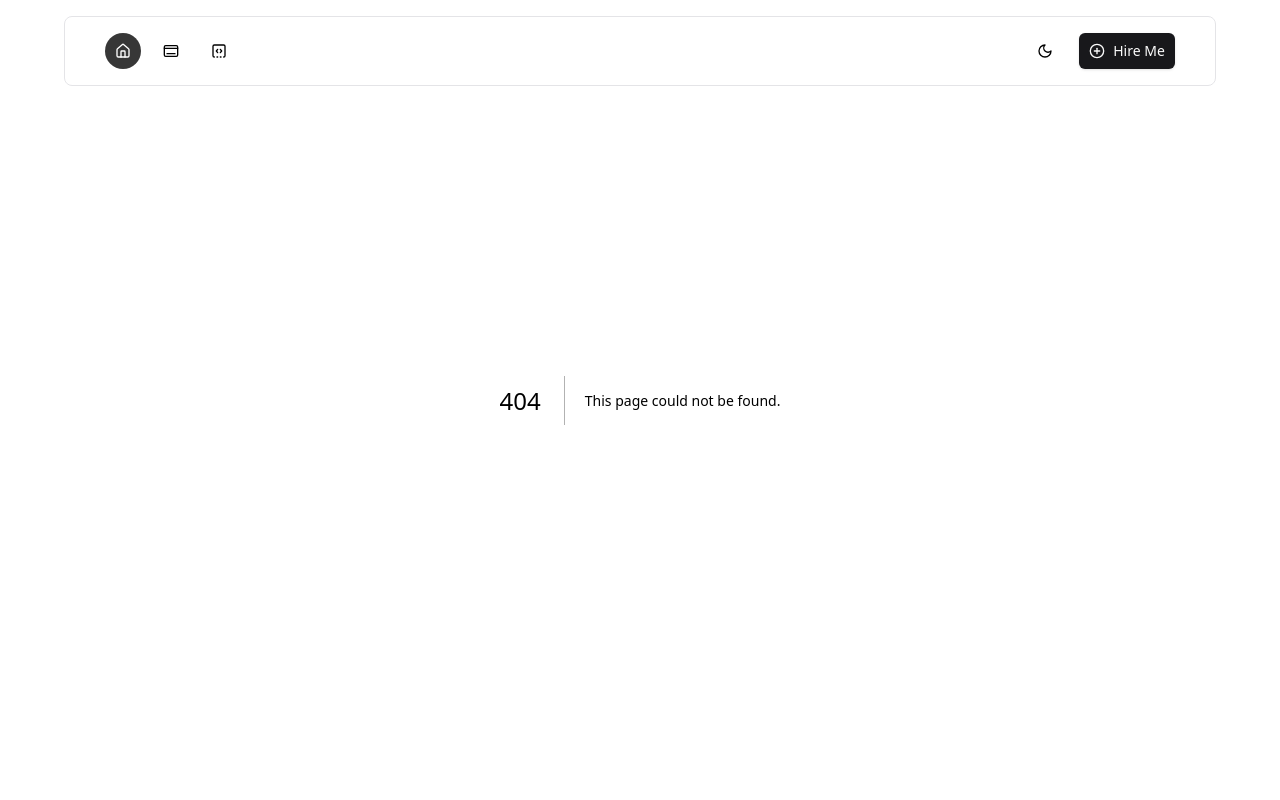
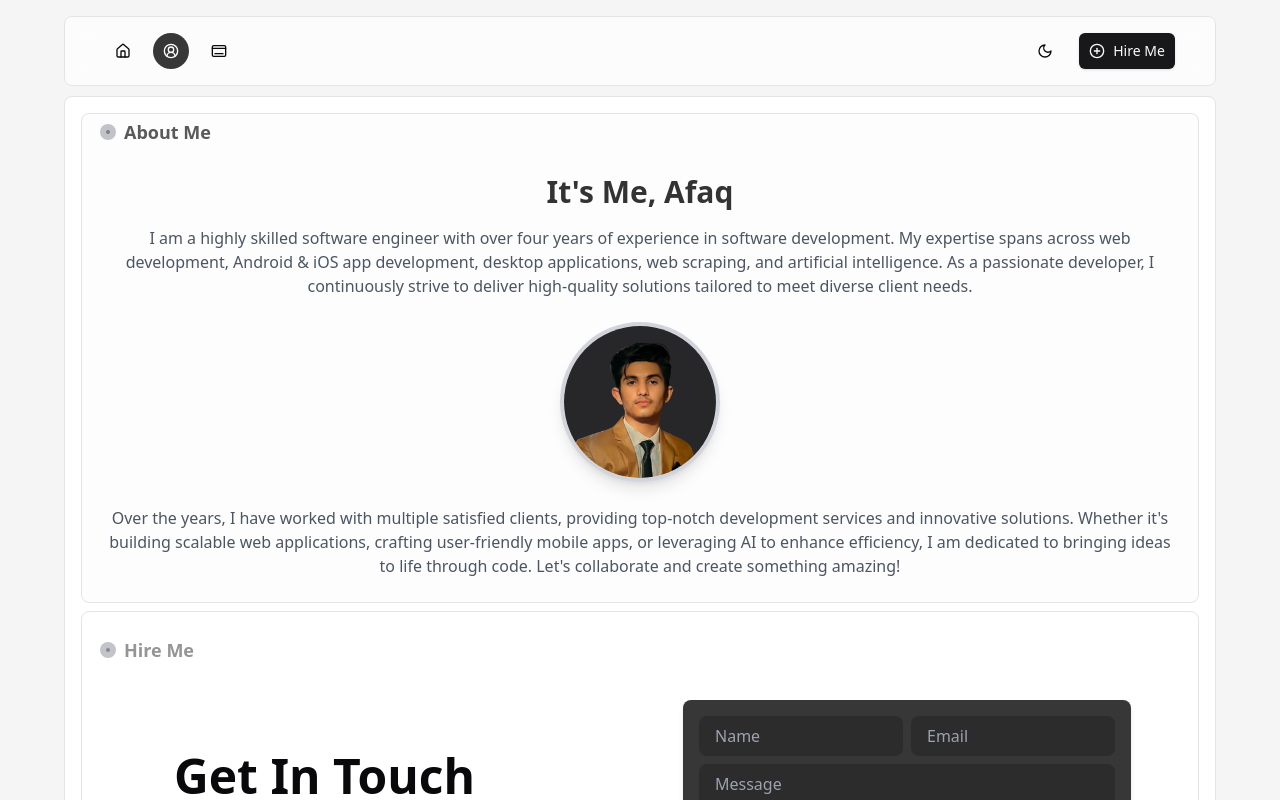
Before and after one commit to mafaqatiq/frontend, a Next.js app: page /profile in a window 1280 px wide. Before the commit this address had no page. Shown: the top 800 px of the page. Built offline with nearby package versions, Linux system fonts and the light colour scheme.

Commit message:
added a profile page

```diff
--- /dev/null
+++ b/app/(root)/profile/page.tsx
@@ -0,0 +1,81 @@
+"use client";
+import Image from "next/image";
+import { useInView } from "react-intersection-observer";
+import React, { useState } from "react";
+import { motion } from "framer-motion";
+import FooterSection from "@/components/FooterSection";
+import HireMeSection from "@/components/HireMeSection";
+
+const Profile = () => {
+  const { ref, inView } = useInView({ triggerOnce: true });
+  const [hasAnimated, setHasAnimated] = useState(false);
+
+  if (inView && !hasAnimated) {
+    setHasAnimated(true);
+  }
+
+  return (
+    <div className="selection:bg-[#212121] mx-auto w-[90%] max-w-6xl mb-2 lg:mt-24 mt-20 lg:px-4 sm:px-4 lg:pt-4 sm:pt-4 lg:pb-2 sm:pb-2 px-1 py-2 dark:border-none border rounded-lg backdrop-blur-md dark:bg-[#242124]/50 bg-white">
+      <motion.div
+        ref={ref}
+        initial={{ opacity: 0, y: 20 }}
+        animate={hasAnimated ? { opacity: 1, y: 0 } : {}}
+        transition={{ duration: 0.3, ease: "easeOut" }}
+        className="skills scroll-mt-24 dark:bg-[#2c2c2c] bg-[#FDFDFD] rounded-lg mt-6 mx-2 lg:mx-0 sm:mx-0 sm:mt-14 lg:mt-0 border"
+      >
+        <div className="flex items-center px-4 lg:ml-6 sm:ml-6 ml-0 sm:px-0 lg:px-0 py-1">
+          <span
+            className="relative flex justify-center items-center w-0.5 h-0.5 sm:w-1 sm:h-1 lg:w-1 lg:h-1 dark:bg-gray-500 bg-[#5a5959] rounded-full
+          lg:mr-2 mr-2 animate-pulse before:content-[''] before:absolute before:w-2 before:h-2 lg:before:w-4 lg:before:h-4 before:rounded-full before:bg-gray-500 before:opacity-50 before:animate-wave"
+          ></span>
+          <span className="lg:ml-1.5 sm:text-base lg:text-lg text-xs font-semibold text-[#5a5959] dark:text-[#b5b5b5]">
+            About Me
+          </span>
+        </div>
+
+        {/* About Me Section */}
+        <div className="p-6 text-center">
+          <h2 className="text-2xl lg:text-3xl font-bold text-[#333] dark:text-white">
+            It&apos;s Me, Afaq
+          </h2>
+          <p className="mt-4 text-gray-600 dark:text-gray-300 text-sm lg:text-base">
+            I am a highly skilled software engineer with over four years of
+            experience in software development. My expertise spans across web
+            development, Android & iOS app development, desktop applications,
+            web scraping, and artificial intelligence. As a passionate
+            developer, I continuously strive to deliver high-quality solutions
+            tailored to meet diverse client needs.
+          </p>
+
+          {/* Profile Image */}
+          <div className="mt-6 flex justify-center">
+            <Image
+              src="/profile.png"
+              alt="Afaq's Profile"
+              width={160}
+              height={160}
+              className="rounded-full object-cover shadow-lg border-4 border-gray-300 dark:border-gray-600"
+            />
+          </div>
+
+          <p className="mt-6 text-gray-600 dark:text-gray-300 text-sm lg:text-base">
+            Over the years, I have worked with multiple satisfied clients,
+            providing top-notch development services and innovative solutions.
+            Whether it&apos;s building scalable web applications, crafting
+            user-friendly mobile apps, or leveraging AI to enhance efficiency, I
+            am dedicated to bringing ideas to life through code. Let&apos;s
+            collaborate and create something amazing!
+          </p>
+        </div>
+      </motion.div>
+      <section className="hire-me   scroll-mt-24 dark:bg-[#2c2c2c] bg-white rounded-lg mt-2 pb-0 lg:pb-8 sm:pb-8 mx-2 lg:mx-0 sm:mx-0 sm:mt-2 lg:mt-2 border">
+        <HireMeSection />
+      </section>
+      <section className="dark:bg-[#2c2c2c]  bg-white rounded-lg   pb-0  mx-2 lg:mx-0 sm:mx-0 sm:mt-2 lg:mt-2  ">
+        <FooterSection />
+      </section>
+    </div>
+  );
+};
+
+export default Profile;
--- a/app/(root)/projects/page.tsx
+++ b/app/(root)/projects/page.tsx
@@ -38,8 +38,6 @@ const handleClear = () => {
     router.replace("?"); // Ensures no history stacking
   };
 
-
-
   const toggleTech = (tech: string) => {
     setSelectedTech((prev) =>
       prev.includes(tech) ? prev.filter((t) => t !== tech) : [...prev, tech]
@@ -57,15 +55,14 @@ const handleClear = () => {
 
   return (
     <div className="selection:bg-[#212121] mx-auto w-[90%] max-w-6xl mb-2 lg:mt-24 mt-20 lg:px-4 sm:px-4 lg:pt-4 sm:pt-4 lg:pb-2 sm:pb-2 px-1 py-2 dark:border-none border rounded-lg backdrop-blur-md dark:bg-[#242124]/50 bg-white">
-      <section className="dark:bg-[#2c2c2c] bg-[#FDFDFD] rounded-lg mt-6 py-4 mx-2 lg:mx-0 sm:mx-0 sm:mt-14 lg:mt-0 border">
-        {/* Search Bar */}
       <motion.div
               ref={ref}
-          initial={{ opacity: 0, y: 50 }}
+              initial={{ opacity: 0, y: 20 }}
               animate={hasAnimated ? { opacity: 1, y: 0 } : {}}
-          transition={{ duration: 0.8, ease: "easeOut" }}
-          className="flex items-center px-4 lg:ml-6 sm:ml-6 ml-0 sm:px-0 lg:px-0 py-1"
-        >
+              transition={{ duration: 0.3, ease: "easeOut" }}
+               className="dark:bg-[#2c2c2c] bg-[#FDFDFD] rounded-lg mt-6 py-4 mx-2 lg:mx-0 sm:mx-0 sm:mt-14 lg:mt-0 border">
+        {/* Search Bar */}
+        <div className="flex items-center px-4 lg:ml-6 sm:ml-6 ml-0 sm:px-0 lg:px-0 py-1">
           <span
             className="relative flex justify-center items-center w-0.5 h-0.5 sm:w-1 sm:h-1 lg:w-1 lg:h-1 dark:bg-gray-500 bg-[#5a5959] rounded-full
           lg:mr-2 mr-2 animate-pulse before:content-[''] before:absolute before:w-2 before:h-2 lg:before:w-4 lg:before:h-4 before:rounded-full before:bg-gray-500 before:opacity-50 before:animate-wave"
@@ -73,14 +70,8 @@ const handleClear = () => {
           <span className="lg:ml-1.5 sm:text-base lg:text-2xl text-sm font-semibold text-[#5a5959] dark:text-[#b5b5b5]">
             My Projects
           </span>
-        </motion.div>
-        <motion.div
-          ref={ref}
-          initial={{ opacity: 0, y: 50 }}
-          animate={hasAnimated ? { opacity: 1, y: 0 } : {}}
-          transition={{ duration: 0.8, ease: "easeOut" }}
-          className="flex items-center justify-center gap-1 lg:pr-2 sm:pr-2 pr-1 p-1 lg:mx-6 sm:mx-6 mx-2 lg:my-2 sm:my-2 my-0 lg:mt-6 sm:mt-6 mt-4 rounded-xl bg-[#373737]"
-        >
+        </div>
+        <div className="flex items-center justify-center gap-1 lg:pr-2 sm:pr-2 pr-1 p-1 lg:mx-6 sm:mx-6 mx-2 lg:my-2 sm:my-2 my-0 lg:mt-6 sm:mt-6 mt-4 rounded-xl bg-[#373737]">
           <input
             type="text"
             placeholder="Search projects"
@@ -102,16 +93,10 @@ const handleClear = () => {
           >
             <X size={18} className="sm:text-2xl lg:text-3xl text-white" />
           </button>
-        </motion.div>
+        </div>
 
         {/* Technology Filter Tags */}
-        <motion.div
-  ref={ref}
-  initial={{ opacity: 0, y: 50 }}
-  animate={hasAnimated ? { opacity: 1, y: 0 } : {}}
-  transition={{ duration: 0.8, ease: "easeOut" }}
-  className="flex lg:gap-3 sm:gap-3 gap-2 py-2 lg:mx-6 sm:mx-6 mx-2 overflow-x-auto whitespace-nowrap scrollbar-thin scrollbar-thumb-gray-600 scrollbar-track-gray-800"
->
+        <div className="flex lg:gap-3 sm:gap-3 gap-2 py-2 lg:mx-6 sm:mx-6 mx-2 overflow-x-auto whitespace-nowrap scrollbar-thin scrollbar-thumb-gray-600 scrollbar-track-gray-800">
           {techTags.map((tech) => (
             <label key={tech} className="flex items-center space-x-2">
               <input
@@ -123,19 +108,20 @@ const handleClear = () => {
               />
               <span
                 className={`flex text-xs lg:text-sm sm:text-xs items-center gap-2 bg-[#484747] text-white lg:px-3 px-2 mr-1 sm:m-0 lg:m-0 py-1.5 my-1 rounded-lg transition-all duration-300 hover:bg-[#585858] ${
-          selectedTech.includes(tech) ? "border-2 border-black" : "border-2 border-transparent"
+                  selectedTech.includes(tech)
+                    ? "border-2 border-black"
+                    : "border-2 border-transparent"
                 }`}
               >
                 {tech}
               </span>
             </label>
           ))}
-</motion.div>
-
+        </div>
 
         {/* Project Cards with Search Query and Tech Filter */}
         <ProjectCards searchQuery={searchQuery} selectedTech={selectedTech} />
-      </section>
+      </motion.div>
     </div>
   );
 };
--- a/components/Navbar.tsx
+++ b/components/Navbar.tsx
@@ -1,18 +1,22 @@
 "use client";
-import { useState } from "react";
+import { usePathname, useRouter } from "next/navigation";
 import { Button } from "./ui/button";
-import { CirclePlus, Dock, Home, SquareDashedBottomCode } from "lucide-react";
+import { CirclePlus, CircleUserRound, Dock, Home } from "lucide-react";
 import { ModeToggle } from "./ModeToggle";
 
 export default function Navbar() {
-  const [active, setActive] = useState("home"); // Default active button
+  const router = useRouter();
+  const pathname = usePathname(); // Get current route to highlight active button
 
-  const handleScroll = (sectionId: string, name: string) => {
-    const section = document.querySelector(sectionId);
+  const handleRedirect = (path: string) => {
+    router.push(path);
+  };
+
+  const handleScroll = () => {
+    const section = document.querySelector(".hire-me");
     if (section) {
       section.scrollIntoView({ behavior: "smooth", block: "start" });
     }
-    setActive(name); // Update active state
   };
 
   return (
@@ -25,32 +29,32 @@ export default function Navbar() {
           <Button
             variant="ghost"
             size="icon"
-            className={`rounded-full ${active === "home" ? "bg-[#373737] text-white" : ""}`}
-            onClick={() => handleScroll(".home", "home")}
+            className={`rounded-full ${pathname === "/" ? "bg-[#373737] text-white " : ""}`}
+            onClick={() => handleRedirect("/")}
           >
             <Home className="h-8 w-8" />
           </Button>
           <Button
             variant="ghost"
             size="icon"
-            className={`rounded-full ${active === "skills" ? "bg-[#373737] text-white" : ""}`}
-            onClick={() => handleScroll(".skills", "skills")}
+            className={`rounded-full ${pathname === "/profile" ? "bg-[#373737] text-white" : ""}`}
+            onClick={() => handleRedirect("/profile")}
           >
-            <Dock className="h-8 w-8" />
+            <CircleUserRound className="h-8 w-8" />
           </Button>
           <Button
             variant="ghost"
             size="icon"
-            className={`rounded-full ${active === "projects" ? "bg-[#373737] text-white" : ""}`}
-            onClick={() => handleScroll(".projects", "projects")}
+            className={`rounded-full ${pathname === "/projects" ? "bg-[#373737] text-white" : ""}`}
+            onClick={() => handleRedirect("/projects")}
           >
-            <SquareDashedBottomCode className="h-8 w-8" />
+            <Dock className="h-8 w-8" />
           </Button>
         </div>
         <div className="flex items-center gap-1 lg:gap-3">
           <ModeToggle />
-          <Button className="w-24 ml-1" onClick={() => handleScroll(".hire-me", "hire-me")}>
-            <CirclePlus /> Hire Me
+          <Button className="w-24 ml-1" onClick={handleScroll}>
+            <CirclePlus className="h-5 w-5" /> Hire Me
           </Button>
         </div>
       </div>
--- a/components/ProjectCardsProjectPage.tsx
+++ b/components/ProjectCardsProjectPage.tsx
@@ -2,7 +2,6 @@
 import { MoveUpRight, Play } from "lucide-react";
 import Link from "next/link";
 import { FaGithub } from "react-icons/fa";
-import { useInView } from "react-intersection-observer";
 import React, { useState } from "react";
 import { motion } from "framer-motion";
 import { Url } from "next/dist/shared/lib/router/router";
@@ -73,7 +72,6 @@ const ProjectCard: React.FC<ProjectCardProps> = ({
   imageUrls = [],
   githubUrl,
 }) => {
-  const { ref, inView } = useInView({ triggerOnce: true });
   const [currentImageIndex, setCurrentImageIndex] = useState(0);
   const [isHovered, setIsHovered] = useState(false);
 
@@ -88,11 +86,7 @@ const ProjectCard: React.FC<ProjectCardProps> = ({
   };
 
   return (
-    <motion.div
-      ref={ref}
-      initial={{ opacity: 0, y: 50 }}
-      animate={inView ? { opacity: 1, y: 0 } : {}}
-      transition={{ duration: 0.6, ease: "easeOut" }}
+    <div
       className="w-full rounded-xl overflow-hidden lg:pt-2 sm:pt-4 pt-2 lg:pb-5 sm:pb-5 pb-4 px-2 bg-[#373737] hover:bg-[#353434]"
     >
       <div
@@ -181,7 +175,7 @@ const ProjectCard: React.FC<ProjectCardProps> = ({
           </div>
         </Link>
       </div>
-    </motion.div>
+    </div>
   );
 };
 
--- /dev/null
+++ b/components/ui/tooltip.tsx
@@ -0,0 +1,32 @@
+"use client"
+
+import * as React from "react"
+import * as TooltipPrimitive from "@radix-ui/react-tooltip"
+
+import { cn } from "@/lib/utils"
+
+const TooltipProvider = TooltipPrimitive.Provider
+
+const Tooltip = TooltipPrimitive.Root
+
+const TooltipTrigger = TooltipPrimitive.Trigger
+
+const TooltipContent = React.forwardRef<
+  React.ElementRef<typeof TooltipPrimitive.Content>,
+  React.ComponentPropsWithoutRef<typeof TooltipPrimitive.Content>
+>(({ className, sideOffset = 4, ...props }, ref) => (
+  <TooltipPrimitive.Portal>
+    <TooltipPrimitive.Content
+      ref={ref}
+      sideOffset={sideOffset}
+      className={cn(
+        "z-50 overflow-hidden rounded-md bg-primary px-3 py-1.5 text-xs text-primary-foreground animate-in fade-in-0 zoom-in-95 data-[state=closed]:animate-out data-[state=closed]:fade-out-0 data-[state=closed]:zoom-out-95 data-[side=bottom]:slide-in-from-top-2 data-[side=left]:slide-in-from-right-2 data-[side=right]:slide-in-from-left-2 data-[side=top]:slide-in-from-bottom-2",
+        className
+      )}
+      {...props}
+    />
+  </TooltipPrimitive.Portal>
+))
+TooltipContent.displayName = TooltipPrimitive.Content.displayName
+
+export { Tooltip, TooltipTrigger, TooltipContent, TooltipProvider }
--- a/package.json
+++ b/package.json
@@ -11,6 +11,7 @@
   "dependencies": {
     "@radix-ui/react-dropdown-menu": "^2.1.6",
     "@radix-ui/react-slot": "^1.1.2",
+    "@radix-ui/react-tooltip": "^1.1.8",
     "axios": "^1.8.1",
     "class-variance-authority": "^0.7.1",
     "clsx": "^2.1.1",
```
Also changed, not shown: 1 other file (tests, documents, lock files or other folders). Lines whose indentation alone changed are shown as unchanged.
